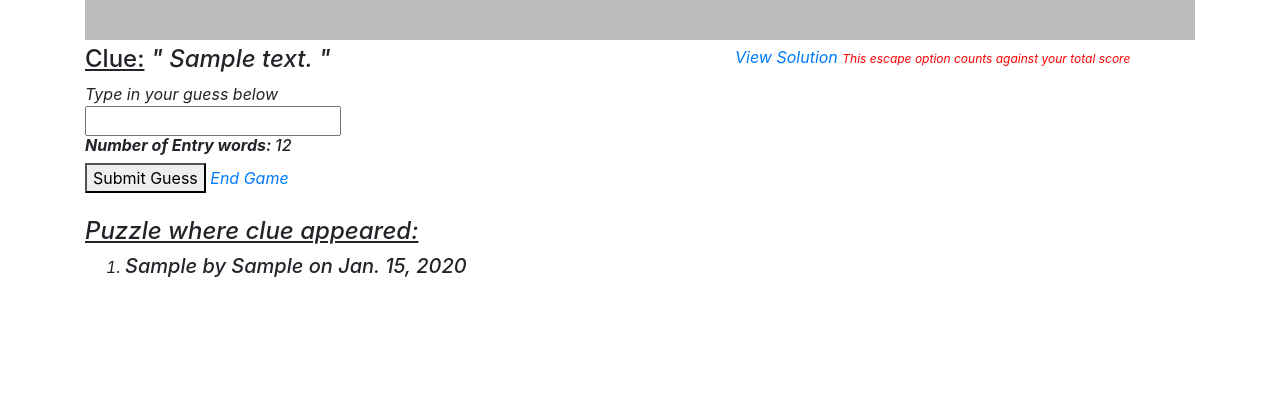
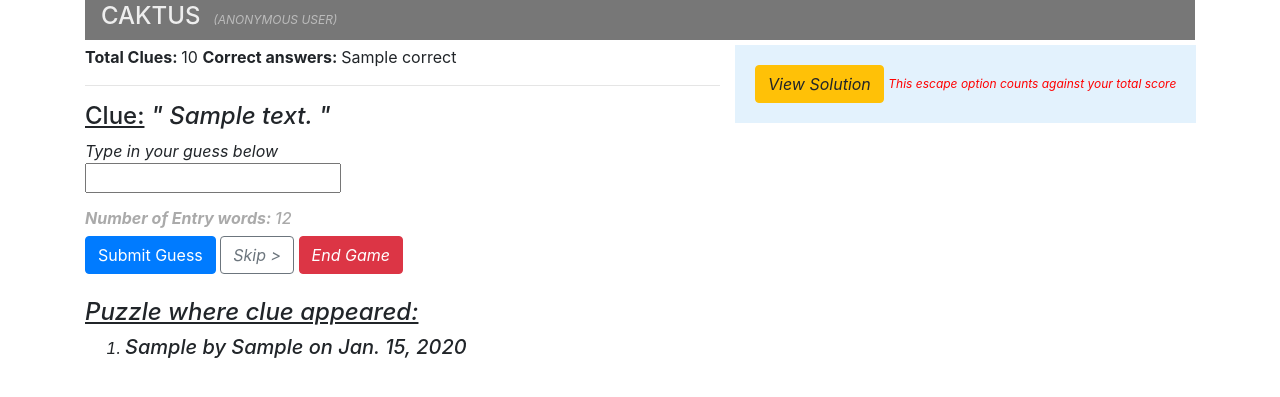
Before and after one commit to hassanbadru/xword_task, a Django app: template tdd_exercise/templates/drill.html in a window 1280 px wide. Shown: the top 397 px of the page. Run offline with Django 3.2, Linux system fonts and the light colour scheme; tables that the repository leaves empty hold one stand-in row (values such as "Sample post"); the template is opened without the code that fills it: values that come from a table or form of the project are taken from there, most other values are stand-ins (such as "Sample title", 1, 10 or a date in 2020); some libraries are stand-ins or nearby versions.

Commit message:
added some page styling, context variables, entry validation, success / failure messages, skip clue option

```diff
--- a/tdd_exercise/templates/base.html
+++ b/tdd_exercise/templates/base.html
@@ -13,7 +13,10 @@
 
   <body>
     <main role="main" class="container">
-      <nav class="navbar navbar-expand-lg" style="height: 40px; width: 100%; background-color: #bbb; margin-bottom: 5px">
+      <nav class="navbar navbar-expand-lg" style="height: 40px; width: 100%; background-color: #777; margin-bottom: 5px">
+        <h4 style="color: #eee">
+          CAKTUS &nbsp;
+        </h4> <i style="color: #bbb; font-size: 12px"> (ANONYMOUS USER)</i>
       </nav>
       {% block content %}{% endblock %}
     </main>
--- a/tdd_exercise/templates/drill.html
+++ b/tdd_exercise/templates/drill.html
@@ -5,9 +5,21 @@
 {% block content %}
 {% if random_clue %}
 
-      <div class="row">
+      <div class="row form-group">
      <div class="col-md-7">
        <form action="" method="post">
+
+         <div>
+          {% if repeat %}
+          <h6 style="text-align: left; color:red">Wrong Answer</h6>
+          {% endif %}
+            <div>
+              <b>Total Clues: </b>{{total}}
+              <b>Correct answers: </b> {{correct}}
+            </div>
+          </div>
+          <hr />
+
          <div>
          <h4><u>Clue:</u>  <i>" {{random_clue.clue_text}} "<i/></h4>
          </div>
@@ -16,16 +28,21 @@
          {% csrf_token %}
 
          <div>
+         <div class = "form-group" style="text-align: left">
            <i>Type in your guess below</i>
           {% for field in entry_form %}
            <div>{{field}}</div>
           {% endfor %}
+          </div>
 
-           <h6 ><b> Number of Entry words: </b> {{ random_clue.entry.entry_text|length }} </h6>
+           <h6 style="text-align: left; color: #aaa"><b> Number of Entry words: </b> {{ random_clue.entry.entry_text|length }} </h6>
          </div>
 
-          <button type= "submit">Submit Guess</button>
-          <a href="{% url 'login' %}"> End Game </a>
+          <button class="btn btn-primary" type= "submit">Submit Guess</button>
+           {% if repeat is not True %}
+           <a href="{% url 'drill' %}" class="btn btn-outline-secondary"> Skip > </a>
+           {% endif %}
+          <a class="btn btn-danger" href="{% url 'login' %}"> End Game </a>
          </div>
 
        </form>
@@ -43,8 +60,8 @@
       </div>
        </div>
 
-       <div>
-          <a href="{% url 'answer' %}"> View Solution </a>
+       <div  style="background-color: #e3f2fd; padding: 20px">
+          <a class="btn btn-warning" href="{% url 'answer' %}"> View Solution </a>
           <i style="color:red; font-size: 12px">This escape option counts against your total score </i>
       </div>
 
--- a/tdd_exercise/templates/login.html
+++ b/tdd_exercise/templates/login.html
@@ -2,8 +2,8 @@
 
 {% block title %} New Drill Page {% endblock %}
 {% block content %}
-<div>
+<div class="col-md-12" style="background-color: #eee; text-align: center; padding: 30px">
    <b> Crossword Puzzle </b>
-   <a href="{% url 'drill' %}">Start Drill<a/>
+   <a href="{% url 'drill' %}" class="btn btn-success">Start Drill<a/>
 </div>
 {% endblock %}
```
Also changed, not shown: tdd_exercise/templates/answer.html (+14 -4 lines), xword_data/views.py (+16 -3 lines).
